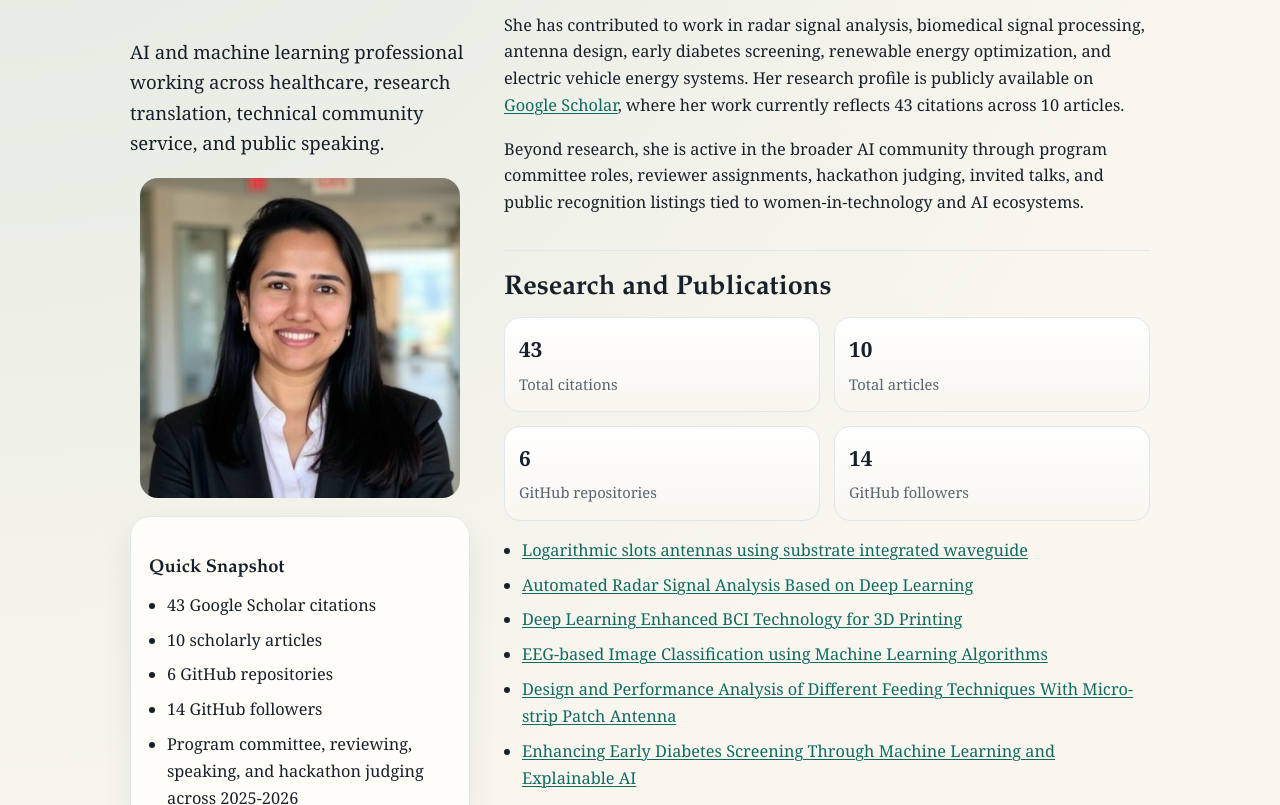
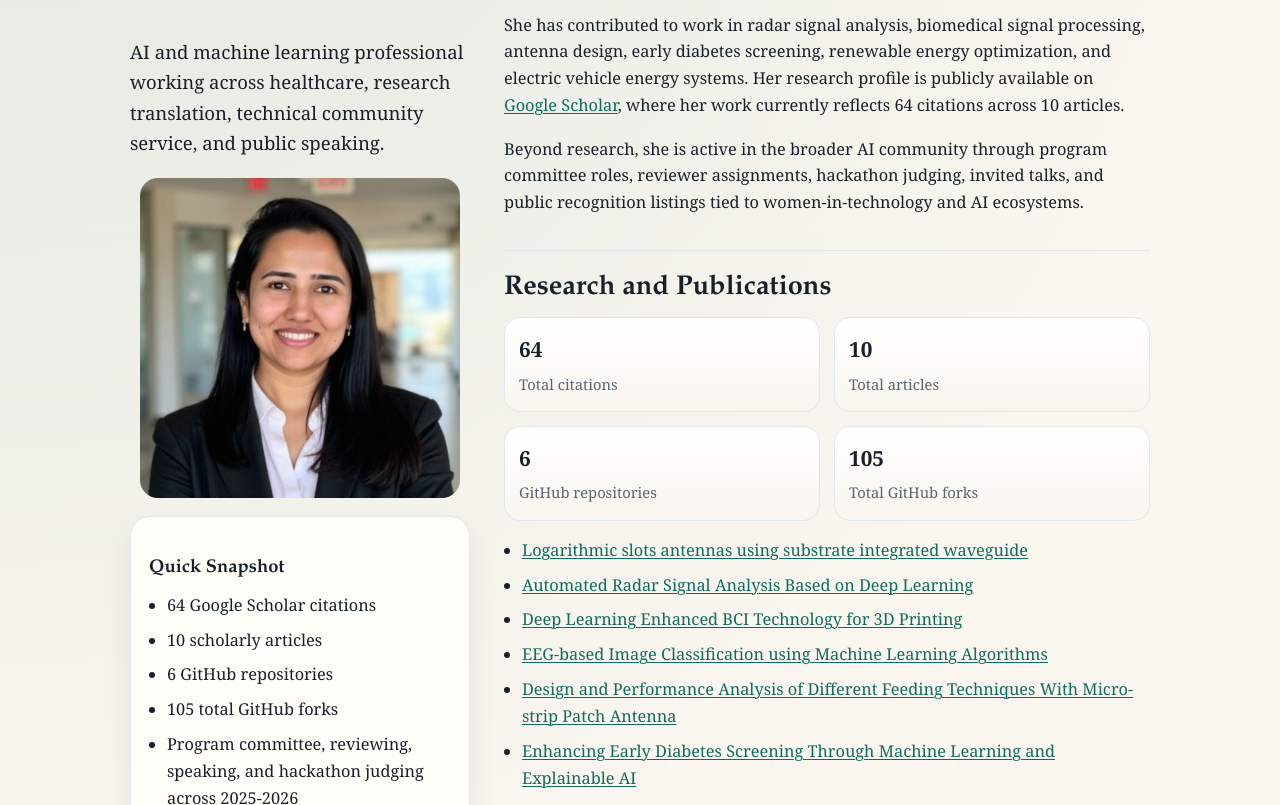
Before and after one commit to jahnavik186/jahnavik186.github.io, a Jekyll site: the page built from index.md, in a window 1280 px wide and 1400 px high, scrolled down 267 px. Shown: the part 166-971 px from the top of the window. Built offline with Jekyll 4.4.1, drawn with Linux system fonts in a browser that asks for light colours; some of the changed text lies outside the part shown.

Commit message:
Update website metrics

```diff
--- a/_config.yml
+++ b/_config.yml
@@ -23,10 +23,10 @@ profiles:
   linkedin: "https://www.linkedin.com/in/jk186/"
   researchgate: "https://www.researchgate.net/profile/Jahnavi-Kachhia-2?ev=hdr_xprf"
   orcid: "https://orcid.org/my-orcid?orcid=0009-0000-5870-5132"
-  scholar_citations: "43"
+  scholar_citations: "64"
   scholar_articles: "10"
   github_repositories: "6"
-  github_followers: "14"
+  github_total_forks: "105"
   github_following: "0"
   github_stars: "2"
 analytics:
--- a/index.md
+++ b/index.md
@@ -20,7 +20,7 @@ title: Home
         <li>{{ site.profiles.scholar_citations }} Google Scholar citations</li>
         <li>{{ site.profiles.scholar_articles }} scholarly articles</li>
         <li>{{ site.profiles.github_repositories }} GitHub repositories</li>
-        <li>{{ site.profiles.github_followers }} GitHub followers</li>
+        <li>{{ site.profiles.github_total_forks }} total GitHub forks</li>
         <li>Program committee, reviewing, speaking, and hackathon judging across 2025-2026</li>
       </ul>
     </div>
@@ -89,8 +89,8 @@ title: Home
         <span>GitHub repositories</span>
       </div>
       <div class="stat-card">
-        <strong>{{ site.profiles.github_followers }}</strong>
-        <span>GitHub followers</span>
+        <strong>{{ site.profiles.github_total_forks }}</strong>
+        <span>Total GitHub forks</span>
       </div>
       </div>
       <ul>
@@ -119,7 +119,7 @@ title: Home
         <li><a href="{{ site.profiles.orcid }}">ORCID</a> - persistent researcher identity and scholarly record linkage</li>
       </ul>
       <div class="kv">
-        <div>GitHub Stats</div><div>{{ site.profiles.github_repositories }} repositories, {{ site.profiles.github_followers }} followers, {{ site.profiles.github_following }} following, {{ site.profiles.github_stars }} starred repositories</div>
+        <div>GitHub Stats</div><div>{{ site.profiles.github_repositories }} repositories, {{ site.profiles.github_total_forks }} total forks, {{ site.profiles.github_following }} following, {{ site.profiles.github_stars }} starred repositories</div>
       </div>
     </section>
 
```
